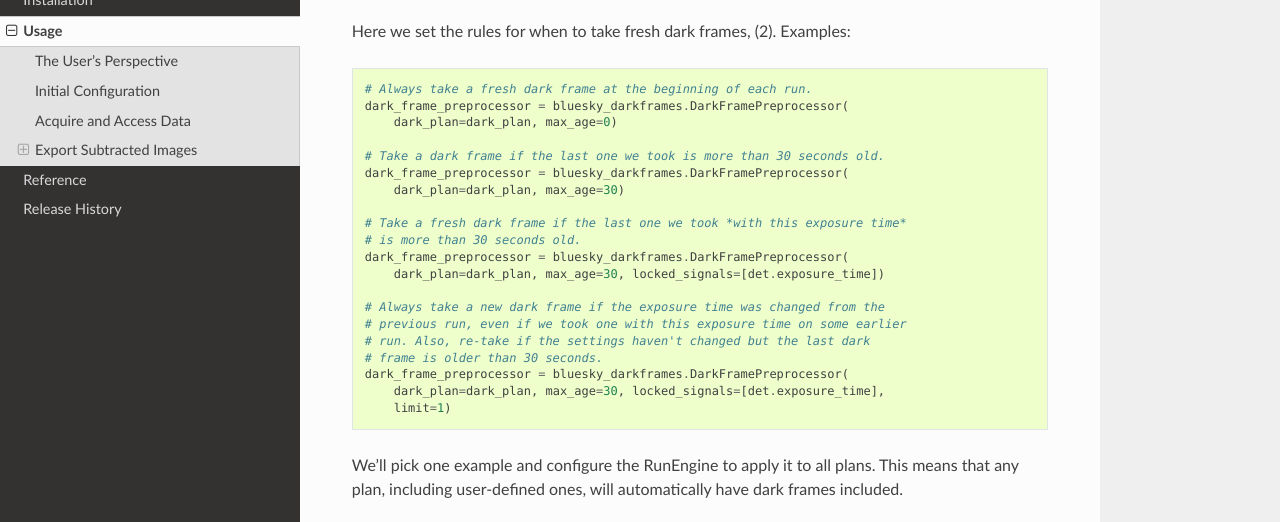
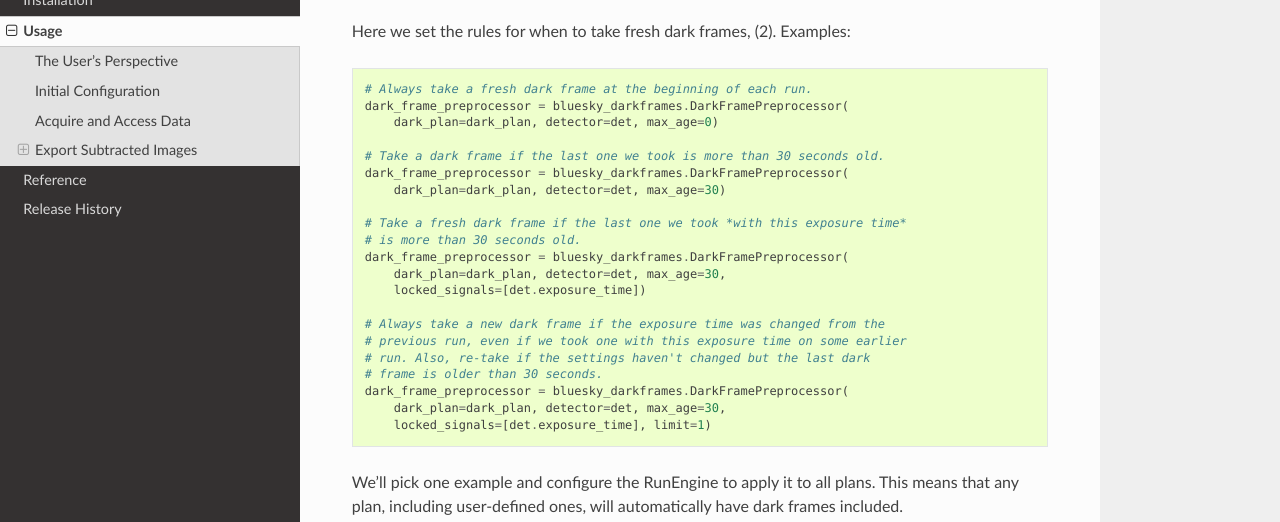
Before and after one commit to bluesky/bluesky-darkframes, a Sphinx documentation site: the page built from docs/source/usage.rst, in a window 1280 px wide and 900 px high, scrolled down 836 px, cut to the strip 145-667 px from the top of the window. Built offline with Sphinx 7.4.7 and the Read the Docs theme 2.0.0, drawn with Linux system fonts in a browser that asks for light colours.

```diff
--- a/docs/source/usage.rst
+++ b/docs/source/usage.rst
@@ -67,24 +67,25 @@ Here we set the rules for when to take fresh dark frames, (2). Examples:
 
    # Always take a fresh dark frame at the beginning of each run.
    dark_frame_preprocessor = bluesky_darkframes.DarkFramePreprocessor(
-       dark_plan=dark_plan, max_age=0)
+       dark_plan=dark_plan, detector=det, max_age=0)
 
    # Take a dark frame if the last one we took is more than 30 seconds old.
    dark_frame_preprocessor = bluesky_darkframes.DarkFramePreprocessor(
-       dark_plan=dark_plan, max_age=30)
+       dark_plan=dark_plan, detector=det, max_age=30)
 
    # Take a fresh dark frame if the last one we took *with this exposure time*
    # is more than 30 seconds old.
    dark_frame_preprocessor = bluesky_darkframes.DarkFramePreprocessor(
-       dark_plan=dark_plan, max_age=30, locked_signals=[det.exposure_time])
+       dark_plan=dark_plan, detector=det, max_age=30,
+       locked_signals=[det.exposure_time])
 
    # Always take a new dark frame if the exposure time was changed from the
    # previous run, even if we took one with this exposure time on some earlier
    # run. Also, re-take if the settings haven't changed but the last dark
    # frame is older than 30 seconds.
    dark_frame_preprocessor = bluesky_darkframes.DarkFramePreprocessor(
-       dark_plan=dark_plan, max_age=30, locked_signals=[det.exposure_time],
-       limit=1)
+       dark_plan=dark_plan, detector=det, max_age=30,
+       locked_signals=[det.exposure_time], limit=1)
 
 We'll pick one example and configure the RunEngine to apply it to all plans.
 This means that any plan, including user-defined ones, will automatically have
@@ -93,7 +94,7 @@ dark frames included.
 .. jupyter-execute::
 
    dark_frame_preprocessor = bluesky_darkframes.DarkFramePreprocessor(
-       dark_plan=dark_plan, max_age=30)
+       dark_plan=dark_plan, detector=det, max_age=30)
    RE.preprocessors.append(dark_frame_preprocessor)
 
 Acquire and Access Data
```
Also changed, not shown: 1 other file.
